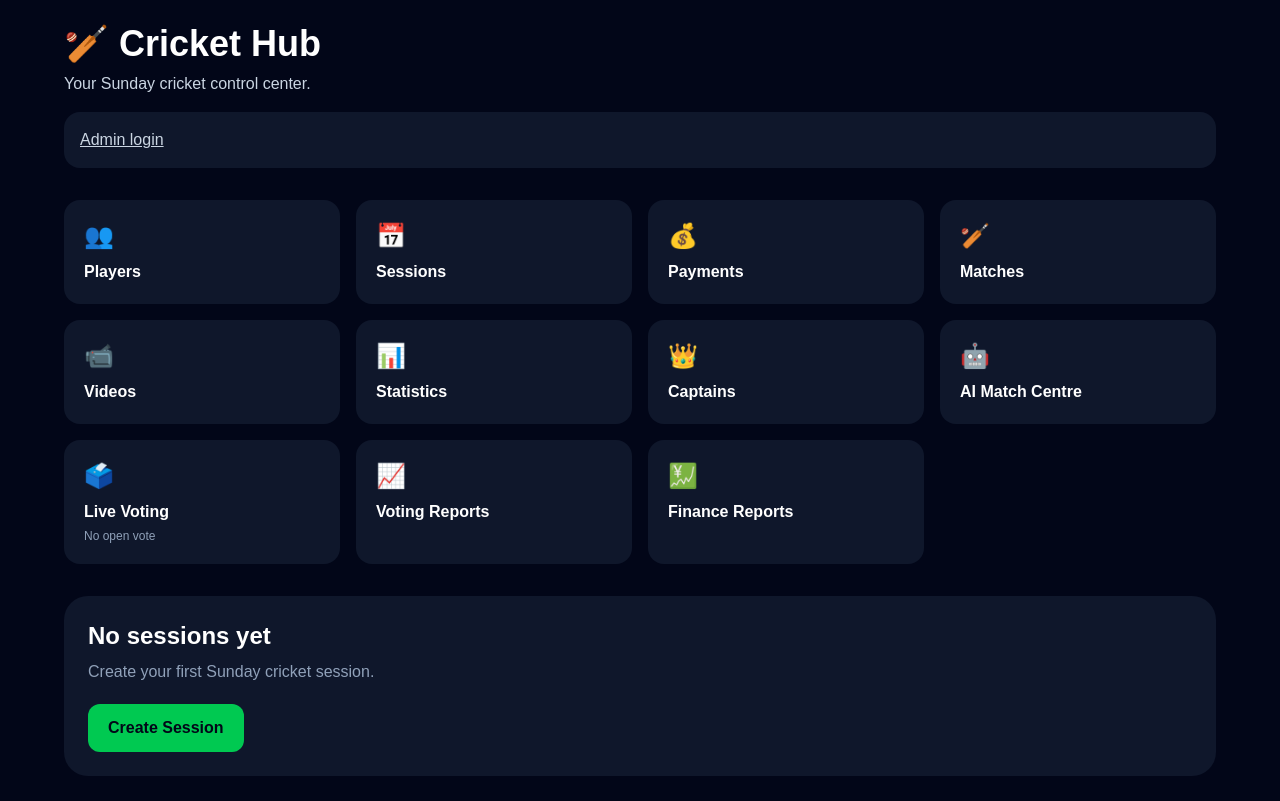
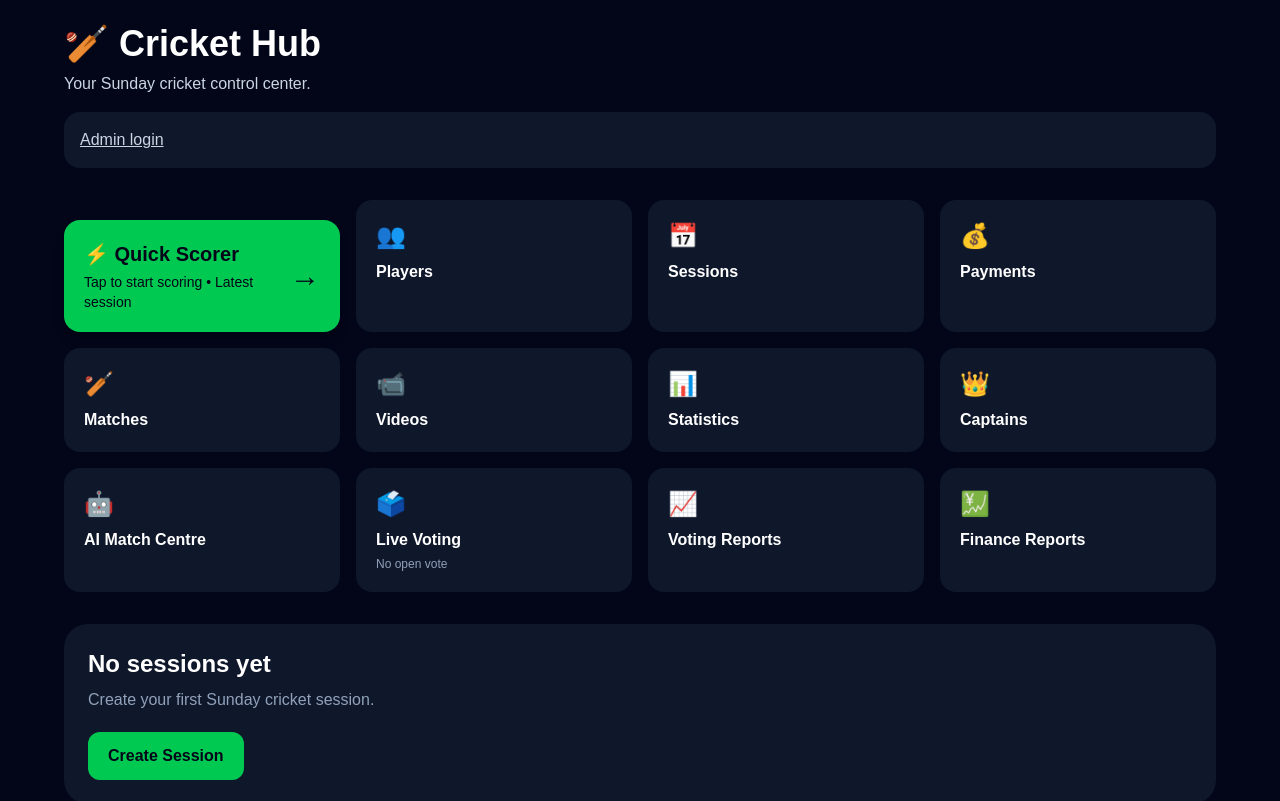
Before and after one commit to kashifanisahmedbaksh3-alt/cricket-hub, a Next.js app: page / in a window 1280 px wide. Shown: the top 801 px of the page. Built offline with nearby package versions, Linux system fonts and the light colour scheme; no server answers; the database is empty.

Commit message:
Add Quick Scorer shortcut to homepage

```diff
--- a/app/page.tsx
+++ b/app/page.tsx
@@ -95,6 +95,21 @@ export default async function Home() {
         </div>
 
         <div className="mt-8 grid gap-4 sm:grid-cols-2 md:grid-cols-3 xl:grid-cols-4">
+          {/* Quick Scorer - Mobile Friendly */}
+<Link
+  href="/scorer"
+  className="mt-5 flex items-center justify-between rounded-2xl bg-green-500 px-5 py-5 text-slate-950 shadow-lg transition active:scale-[0.98] hover:bg-green-400"
+>
+  <div>
+    <div className="text-xl font-bold">
+      ⚡ Quick Scorer
+    </div>
+    <p className="mt-1 text-sm font-medium">
+      Tap to start scoring • Latest session
+    </p>
+  </div>
+  <span className="text-3xl font-bold">→</span>
+</Link>
           <DashboardLink href="/players" icon="👥" title="Players" />
           <DashboardLink href="/sessions" icon="📅" title="Sessions" />
           <DashboardLink href="/payments" icon="💰" title="Payments" />
```
